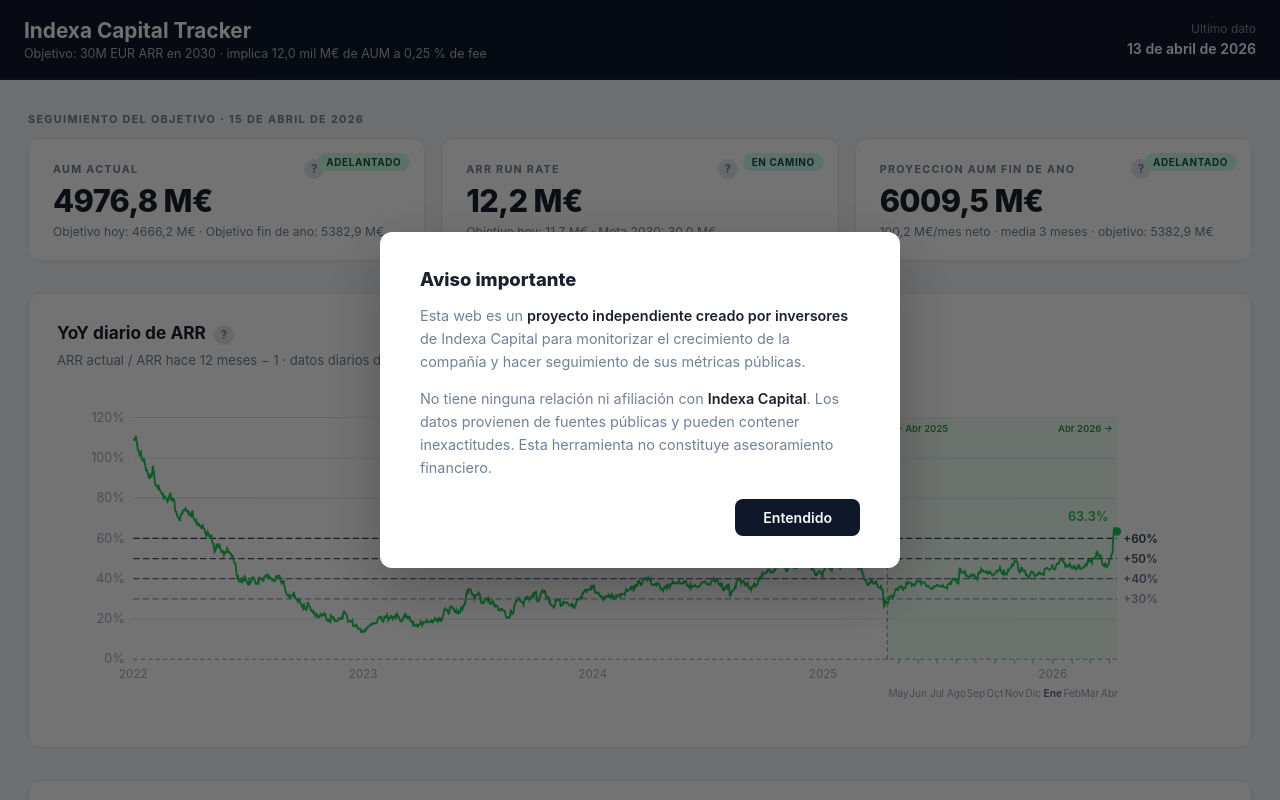
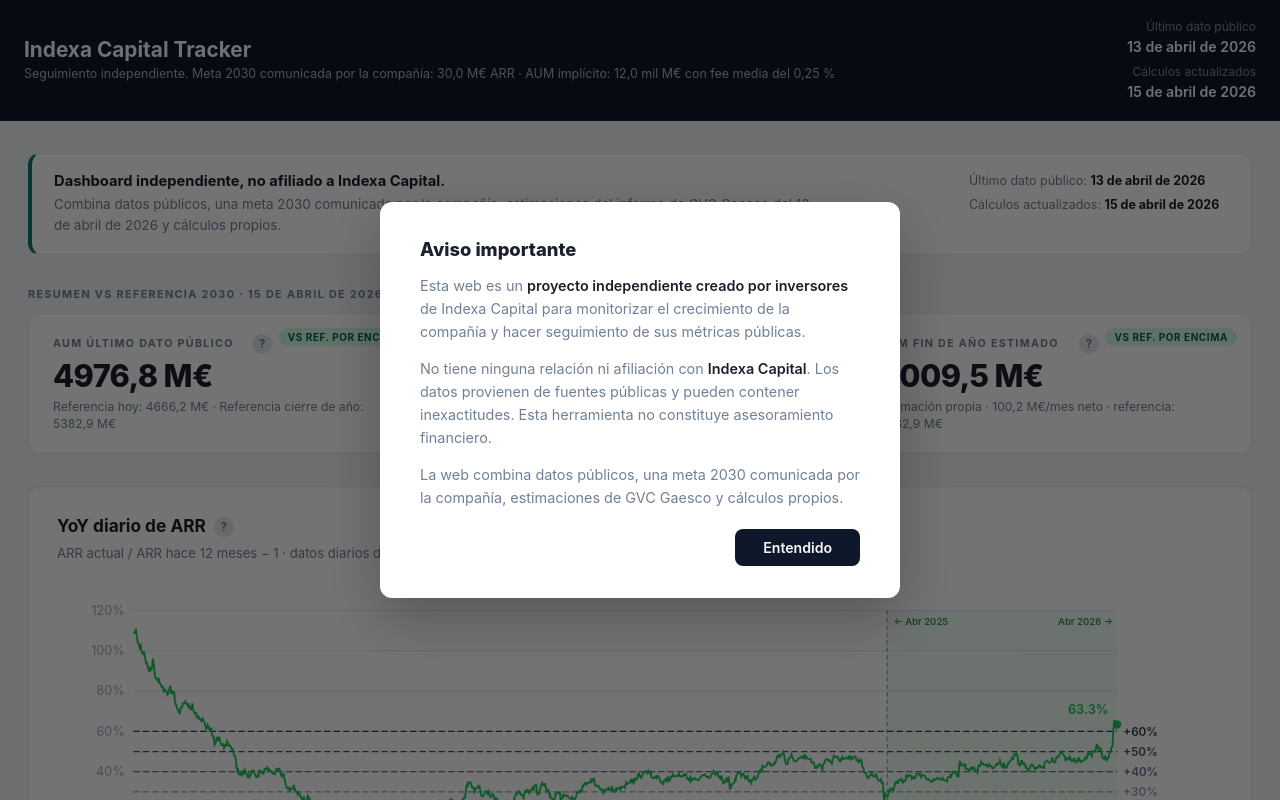
Before and after one commit to apardo-flowgy/indexa-tracker, a React (Vite) app: page / in a window 1280 px wide. Shown: the top 800 px of the page. Built offline with nearby package versions, Linux system fonts and the light colour scheme.

Commit message:
Clarify Indexa tracker copy and sources

```diff
--- a/index.html
+++ b/index.html
@@ -3,10 +3,10 @@
   <head>
     <meta charset="UTF-8" />
     <meta name="viewport" content="width=device-width, initial-scale=1.0" />
-    <title>Indexa Capital | Laboratorio de Analisis</title>
+    <title>Indexa Capital Tracker | Seguimiento independiente</title>
     <meta
       name="description"
-      content="Dashboard historico y comparador de escenarios entre invertir en fondos e invertir en Indexa Capital."
+      content="Dashboard independiente para seguir datos publicos de Indexa Capital, referencias 2030 y estimaciones externas."
     />
   </head>
   <body>
--- a/src/App.jsx
+++ b/src/App.jsx
@@ -25,6 +25,10 @@
           No tiene ninguna relación ni afiliación con <strong>Indexa Capital</strong>.
           Los datos provienen de fuentes públicas y pueden contener inexactitudes.
           Esta herramienta no constituye asesoramiento financiero.
+        </p>
+        <p className="modal-body">
+          La web combina datos públicos, una meta 2030 comunicada por la compañía,
+          estimaciones de GVC Gaesco y cálculos propios.
         </p>
         <button className="modal-btn" onClick={onClose}>
           Entendido
@@ -57,12 +61,70 @@
   );
 }
 
+function ContextBanner({ today, lastDate }) {
+  return (
+    <section className="context-band" aria-label="Contexto del dashboard">
+      <div>
+        <strong>Dashboard independiente, no afiliado a Indexa Capital.</strong>
+        <p>
+          Combina datos públicos, una meta 2030 comunicada por la compañía, estimaciones
+          del informe de GVC Gaesco del 13 de abril de 2026 y cálculos propios.
+        </p>
+      </div>
+      <div className="context-dates">
+        <span>Último dato público: <strong>{fmtDate(lastDate)}</strong></span>
+        <span>Cálculos actualizados: <strong>{fmtDate(today)}</strong></span>
+      </div>
+    </section>
+  );
+}
+
+function SourceMethodology() {
+  return (
+    <section className="methodology-section">
+      <div className="chart-title-row">
+        <h2>Fuentes y metodología</h2>
+      </div>
+      <div className="methodology-grid">
+        <div>
+          <h3>Qué es dato real</h3>
+          <p>
+            AUM, ARR estimado, aportaciones y clientes se construyen a partir de datos
+            públicos de Indexa Capital y sus documentos para inversores.
+          </p>
+        </div>
+        <div>
+          <h3>Qué es referencia propia</h3>
+          <p>
+            La curva 2030 toma como meta 30 M EUR de ARR y deriva un AUM implícito de
+            12.000 M EUR si la fee media se mantiene en el 0,25%.
+          </p>
+        </div>
+        <div>
+          <h3>Qué es estimación externa</h3>
+          <p>
+            Las cifras de clientes y AUM de 2030 atribuidas al informe son el escenario de GVC
+            Gaesco, no una guía oficial de Indexa ni una previsión propia de esta web.
+          </p>
+        </div>
+        <div>
+          <h3>Cómo se calcula</h3>
+          <p>
+            ARR = AUM por fee media anual. La proyección de cierre de año extrapola las
+            aportaciones netas recientes y asume una rentabilidad de mercado del 5% anual.
+          </p>
+        </div>
+      </div>
+    </section>
+  );
+}
+
 function statusInfo(delta) {
   if (delta == null) return null;
-  if (delta >= 0.05) return { label: "Adelantado", cls: "badge-ahead" };
-  if (delta >= -0.02) return { label: "En camino", cls: "badge-on-track" };
-  if (delta >= -0.08) return { label: "Ligeramente atras", cls: "badge-behind" };
-  return { label: "Por detras", cls: "badge-off-track" };
+  if (delta >= 0.05) return { label: "Por encima", cls: "badge-ahead" };
+  if (delta >= -0.02) return { label: "En línea", cls: "badge-on-track" };
+  if (delta >= -0.08) return { label: "Algo por debajo", cls: "badge-behind" };
+  return { label: "Por debajo", cls: "badge-off-track" };
 }
 
 function fmtDate(date) {
@@ -79,7 +141,7 @@
 function StatusBadge({ delta }) {
   const info = statusInfo(delta);
   if (!info) return null;
-  return <span className={`badge ${info.cls}`}>{info.label}</span>;
+  return <span className={`badge ${info.cls}`}>vs ref. {info.label}</span>;
 }
 
 function MetricCard({ label, value, sub, delta, info }) {
@@ -1062,7 +1124,7 @@
   );
 }
 
-// Clientes históricos anuales (fin de año, datos auditados / PDF benchmark)
+// Clientes históricos anuales (fin de año, datos auditados / benchmark GVC Gaesco)
 const CLIENTS_ANNUAL = [
   { year: 2021, clients: 50000 },
   { year: 2022, clients: 59000 },
@@ -1071,7 +1133,7 @@
   { year: 2025, clients: 134000 },
 ];
 const CLIENTS_TARGETS = [
-  { year: 2025, clients: 134000 }, // ancla de la curva objetivo
+  { year: 2025, clients: 134000 }, // ancla de la referencia GVC Gaesco
   { year: 2026, clients: 178000 },
   { year: 2027, clients: 230000 },
   { year: 2028, clients: 292000 },
@@ -1194,7 +1256,7 @@
         <circle cx="6" cy="0" r="4" fill="#0F766E" />
         <text x="14" y="4" fontSize="10" fill="#718096">Real</text>
         <line x1="60" y1="0" x2="82" y2="0" stroke="#CBD5E1" strokeWidth="1.5" strokeDasharray="6 3" />
-        <text x="88" y="4" fontSize="10" fill="#A0AEC0">Objetivo PDF</text>
+        <text x="88" y="4" fontSize="10" fill="#A0AEC0">Estimación GVC Gaesco</text>
       </g>
     </svg>
   );
@@ -1214,7 +1276,7 @@
             <th>Ano</th>
             <th>AUM fin ano</th>
             <th>Crec. AUM</th>
-            <th>ARR run rate</th>
+            <th>ARR estimado</th>
             <th>Crec. ARR</th>
             <th>Fee media</th>
           </tr>
@@ -1235,12 +1297,12 @@
                 </td>
                 <td>
                   {euroCompact.format(row.volumeEnd)}
-                  {isCurrent && milestone ? <span className="obj-tag"> / obj. {euroCompact.format(milestone.aumTarget)}</span> : null}
+                  {isCurrent && milestone ? <span className="obj-tag"> / ref. {euroCompact.format(milestone.aumTarget)}</span> : null}
                 </td>
                 <td className={yoyAum != null && yoyAum > 0 ? "col-positive" : ""}>{yoyAum != null ? percent.format(yoyAum) : "-"}</td>
                 <td>
                   {euroCompact.format(row.arrEnd)}
-                  {isCurrent && milestone ? <span className="obj-tag"> / obj. {euroCompact.format(milestone.arrTarget)}</span> : null}
+                  {isCurrent && milestone ? <span className="obj-tag"> / ref. {euroCompact.format(milestone.arrTarget)}</span> : null}
                 </td>
                 <td className={yoyArr != null && yoyArr > 0 ? "col-positive" : ""}>{yoyArr != null ? percent.format(yoyArr) : "-"}</td>
                 <td>{row.feePctEnd ? percent.format(row.feePctEnd) : "-"}</td>
@@ -1250,7 +1312,7 @@
 
           {futureTargets.length > 0 && (
             <tr className="col-divider">
-              <td colSpan={6}>Objetivo exponencial - 30M EUR ARR en 2030</td>
+              <td colSpan={6}>Referencia propia - 30 M EUR ARR en 2030</td>
             </tr>
           )}
 
@@ -1435,42 +1497,46 @@
           <div>
             <h1>Indexa Capital Tracker</h1>
             <p className="header-sub">
-              Objetivo: 30M EUR ARR en 2030 · implica {euroCompact.format(COMPANY_TARGET.aumEnd)} de AUM a {percent.format(COMPANY_TARGET.feeRate)} de fee
+              Seguimiento independiente. Meta 2030 comunicada por la compañía: {euroCompact.format(COMPANY_TARGET.arrEnd)} ARR · AUM implícito: {euroCompact.format(COMPANY_TARGET.aumEnd)} con fee media del {percent.format(COMPANY_TARGET.feeRate)}
             </p>
           </div>
           <div className="header-meta">
-            <span>Ultimo dato</span>
+            <span>Último dato público</span>
             <strong>{fmtDate(lastDate)}</strong>
+            <span>Cálculos actualizados</span>
+            <strong>{fmtDate(today)}</strong>
           </div>
         </div>
       </header>
 
       <main className="app-main">
+        <ContextBanner today={today} lastDate={lastDate} />
+
         <section>
-          <p className="section-eyebrow">Seguimiento del objetivo · {fmtDate(today)}</p>
+          <p className="section-eyebrow">Resumen vs referencia 2030 · {fmtDate(today)}</p>
           <div className="status-grid">
             <MetricCard
-              label="AUM actual"
+              label="AUM último dato público"
               value={euroCompact.format(currentAum)}
-              sub={`Objetivo hoy: ${euroCompact.format(targetAumNow)} · Objetivo fin de ano: ${euroCompact.format(targetYearEnd)}`}
+              sub={`Referencia hoy: ${euroCompact.format(targetAumNow)} · Referencia cierre de año: ${euroCompact.format(targetYearEnd)}`}
               delta={aumDeltaPct}
-              info={<p>Activos Bajo Gestion a la fecha del ultimo dato. Se compara con la curva objetivo exponencial (CAGR ~22% desde {euroCompact.format(COMPANY_TARGET.aumStart)} a fin de 2025 hasta {euroCompact.format(COMPANY_TARGET.aumEnd)} en 2030). El badge indica si el AUM esta por encima o por debajo de esa curva hoy.</p>}
+              info={<p>Activos bajo gestión a la fecha del último dato público. Se compara con una curva de referencia propia: CAGR ~22% desde {euroCompact.format(COMPANY_TARGET.aumStart)} a fin de 2025 hasta {euroCompact.format(COMPANY_TARGET.aumEnd)} en 2030. El badge indica la posición frente a esa referencia.</p>}
             />
 
             <MetricCard
-              label="ARR run rate"
+              label="ARR estimado"
               value={euroCompact.format(currentArr)}
-              sub={`Objetivo hoy: ${euroCompact.format(targetArrNow)} · Meta 2030: ${euroCompact.format(COMPANY_TARGET.arrEnd)}`}
+              sub={`Referencia hoy: ${euroCompact.format(targetArrNow)} · Meta 2030 comunicada: ${euroCompact.format(COMPANY_TARGET.arrEnd)}`}
               delta={arrDeltaPct}
-              info={<p>Ingresos Anuales Recurrentes estimados: AUM actual × comision media anual. Es el ritmo de ingresos si el AUM se mantuviera constante un ano entero. El objetivo publico de Indexa es alcanzar 30M€ ARR en 2030.</p>}
+              info={<p>Ingresos anuales recurrentes estimados: AUM actual × comisión media anual. Es el ritmo de ingresos si el AUM se mantuviera constante un año entero. La meta de 30 M EUR ARR en 2030 fue comunicada por Indexa y está recogida en el informe de GVC Gaesco.</p>}
             />
 
             <MetricCard
-              label="Proyeccion AUM fin de ano"
+              label="AUM fin de año estimado"
               value={euroCompact.format(projectedYeAum)}
-              sub={`${euroCompact.format(avgMonthlyInflow)}/mes neto · media 3 meses · objetivo: ${euroCompact.format(targetYearEnd)}`}
+              sub={`Estimación propia · ${euroCompact.format(avgMonthlyInflow)}/mes neto · referencia: ${euroCompact.format(targetYearEnd)}`}
               delta={paceDeltaPct}
-              info={<><p>Estimacion del AUM a 31 de diciembre calculada como:</p><p style={{marginTop:6, fontFamily:"monospace", fontSize:"0.82em", background:"rgba(255,255,255,0.08)", padding:"4px 8px", borderRadius:4}}>AUM × (1 + 5%/12)^meses + aportaciones_medias × meses</p><p style={{marginTop:6}}>Se asume un 5% anual de rentabilidad de mercado y se extrapola el ritmo de aportaciones netas de los ultimos 3 meses.</p></>}
+              info={<><p>Estimación propia del AUM a 31 de diciembre calculada como:</p><p style={{marginTop:6, fontFamily:"monospace", fontSize:"0.82em", background:"rgba(255,255,255,0.08)", padding:"4px 8px", borderRadius:4}}>AUM × (1 + 5%/12)^meses + aportaciones_medias × meses</p><p style={{marginTop:6}}>Se asume un 5% anual de rentabilidad de mercado y se extrapola el ritmo de aportaciones netas de los últimos 3 meses.</p></>}
             />
           </div>
         </section>
@@ -1506,14 +1572,14 @@
           <div className="chart-top">
             <div>
               <div className="chart-title-row">
-                <h2>Trayectoria de AUM vs objetivo exponencial</h2>
-                <InfoTooltip><p>Evolucion mensual del AUM real (linea verde continua) junto con la curva objetivo exponencial (linea gris punteada). La curva se ancla en {euroCompact.format(COMPANY_TARGET.aumStart)} a fin de 2025 y crece a CAGR ~22% hasta {euroCompact.format(COMPANY_TARGET.aumEnd)} en 2030, lo que implica 30M€ ARR a una comision media del 0,25%.</p></InfoTooltip>
+                <h2>AUM real vs curva de referencia 2030</h2>
+                <InfoTooltip><p>Evolución mensual del AUM real (línea verde continua) junto con una curva de referencia propia (línea gris punteada). La curva se ancla en {euroCompact.format(COMPANY_TARGET.aumStart)} a fin de 2025 y crece a CAGR ~22% hasta {euroCompact.format(COMPANY_TARGET.aumEnd)} en 2030, el AUM implícito para alcanzar 30 M EUR ARR con una comisión media del 0,25%.</p></InfoTooltip>
               </div>
-              <p>Curva objetivo: CAGR ~22% desde {euroCompact.format(COMPANY_TARGET.aumStart)} (fin 2025) hasta {euroCompact.format(COMPANY_TARGET.aumEnd)} (2030)</p>
+              <p>Curva de referencia propia: CAGR ~22% desde {euroCompact.format(COMPANY_TARGET.aumStart)} (fin 2025) hasta {euroCompact.format(COMPANY_TARGET.aumEnd)} (2030)</p>
             </div>
             <div className="chart-legend">
               <span><i className="leg-dot real" />Real mensual</span>
-              <span><i className="leg-dash" />Objetivo exponencial</span>
+              <span><i className="leg-dash" />Referencia propia</span>
             </div>
           </div>
           <AumChart data={chartData} />
@@ -1617,7 +1683,7 @@
               <div>
                 <div className="chart-title-row">
                   <h2>Evolución de clientes</h2>
-                  <InfoTooltip><p>Número de clientes publicado en la página de testimonios de Indexa Capital, capturado automáticamente varias veces al día. El ritmo diario se calcula como la media de los últimos 30 días.</p></InfoTooltip>
+                  <InfoTooltip><p>Número de clientes publicado en la página de testimonios de Indexa Capital, capturado automáticamente varias veces al día. La línea gris muestra la estimación de GVC Gaesco hasta 2030, no una guía oficial de Indexa. El ritmo diario se calcula como la media de los últimos 30 días.</p></InfoTooltip>
                 </div>
                 <p>
                   Clientes actuales: <strong>{dataset.clientsHistory.at(-1).clients.toLocaleString("es-ES")}</strong>
@@ -1656,14 +1722,16 @@
 
         <section className="history-section">
           <div className="chart-title-row">
-            <h2>Historico y hitos objetivo</h2>
-            <InfoTooltip><p>Datos reales auditados del AUM y ARR a fin de cada ano. Las filas en cursiva son los <strong>hitos objetivo</strong> de la curva exponencial hasta 2030, no datos reales. La fee media futura se asume constante al {percent.format(COMPANY_TARGET.feeRate)} sobre AUM.</p></InfoTooltip>
+            <h2>Histórico y referencias 2030</h2>
+            <InfoTooltip><p>Datos reales auditados del AUM y ARR a fin de cada año. Las filas en cursiva son <strong>referencias propias</strong> de la curva 2030, no datos reales ni guía oficial. La fee media futura se asume constante al {percent.format(COMPANY_TARGET.feeRate)} sobre AUM.</p></InfoTooltip>
           </div>
           <p className="section-sub">
-            Datos reales auditados + curva exponencial hasta 2030 · Fee media constante al {percent.format(COMPANY_TARGET.feeRate)} sobre AUM
+            Datos reales auditados + curva de referencia hasta 2030 · Fee media constante al {percent.format(COMPANY_TARGET.feeRate)} sobre AUM
           </p>
           <HistoryTable yearlyRows={dataset.yearlyRows} />
         </section>
+
+        <SourceMethodology />
       </main>
       <Footer onOpenDisclaimer={() => setShowDisclaimer(true)} />
     </div>
--- a/src/styles.css
+++ b/src/styles.css
@@ -34,13 +34,19 @@
 }
 
 .app-header h1 { font-size: 1.3rem; font-weight: 700; margin-bottom: 3px; }
-.header-sub { font-size: 0.78rem; color: rgba(248,250,252,0.68); }
+.header-sub {
+  max-width: 820px;
+  font-size: 0.78rem;
+  color: rgba(248,250,252,0.68);
+  line-height: 1.45;
+}
 
 .header-meta {
   text-align: right;
   font-size: 0.75rem;
   color: rgba(248,250,252,0.5);
   line-height: 1.5;
+  min-width: 180px;
 }
 
 .header-meta strong {
@@ -48,6 +54,11 @@
   font-size: 0.88rem;
   color: #F8FAFC;
   font-weight: 600;
+}
+
+.header-meta strong + span {
+  display: block;
+  margin-top: 6px;
 }
 
 /* ── Main ── */
@@ -58,6 +69,47 @@
   display: flex;
   flex-direction: column;
   gap: 32px;
+}
+
+.context-band {
+  background: #FFFFFF;
+  border: 1px solid var(--border);
+  border-left: 4px solid var(--teal);
+  border-radius: var(--radius);
+  padding: 18px 22px;
+  display: flex;
+  justify-content: space-between;
+  gap: 24px;
+  align-items: flex-start;
+}
+
+.context-band strong {
+  display: block;
+  font-size: 0.92rem;
+  margin-bottom: 4px;
+}
+
+.context-band p {
+  max-width: 760px;
+  color: var(--muted);
+  font-size: 0.84rem;
+  line-height: 1.55;
+}
+
+.context-dates {
+  min-width: 260px;
+  display: grid;
+  gap: 6px;
+  color: var(--muted);
+  font-size: 0.78rem;
+  line-height: 1.4;
+}
+
+.context-dates strong {
+  display: inline;
+  color: var(--text);
+  font-size: inherit;
+  margin: 0;
 }
 
 /* ── Section labels ── */
@@ -107,7 +159,7 @@
   justify-content: space-between;
   align-items: center;
   /* Espacio para que la etiqueta no solapese con el badge */
-  padding-right: 80px;
+  padding-right: 132px;
 }
 
 .chart-title-row {
@@ -245,6 +297,37 @@
 }
 
 .history-section h2 { font-size: 1rem; font-weight: 700; margin-bottom: 3px; }
+
+.methodology-section {
+  background: var(--panel);
+  border: 1px solid var(--border);
+  border-radius: var(--radius);
+  padding: 24px;
+  box-shadow: var(--shadow);
+}
+
+.methodology-section h2 { font-size: 1rem; font-weight: 700; }
+
+.methodology-grid {
+  display: grid;
+  grid-template-columns: repeat(4, minmax(0, 1fr));
+  gap: 18px;
+  margin-top: 16px;
+}
+
+.methodology-grid h3 {
+  font-size: 0.72rem;
+  text-transform: uppercase;
+  letter-spacing: 0.1em;
+  color: var(--muted);
+  margin-bottom: 8px;
+}
+
+.methodology-grid p {
+  color: var(--text);
+  font-size: 0.82rem;
+  line-height: 1.55;
+}
 
 .table-wrap { overflow-x: auto; margin-top: 16px; }
 
@@ -509,6 +592,9 @@
 @media (max-width: 800px) {
   .status-grid  { grid-template-columns: 1fr; }
   .seasonality-grid { grid-template-columns: 1fr; }
+  .context-band { flex-direction: column; }
+  .context-dates { min-width: 0; }
+  .methodology-grid { grid-template-columns: 1fr; }
   .header-inner { flex-direction: column; align-items: flex-start; }
   .chart-top    { flex-direction: column; }
   .header-meta  { text-align: left; }
```
Also changed, not shown: src/data.js (+8 -8 lines).
